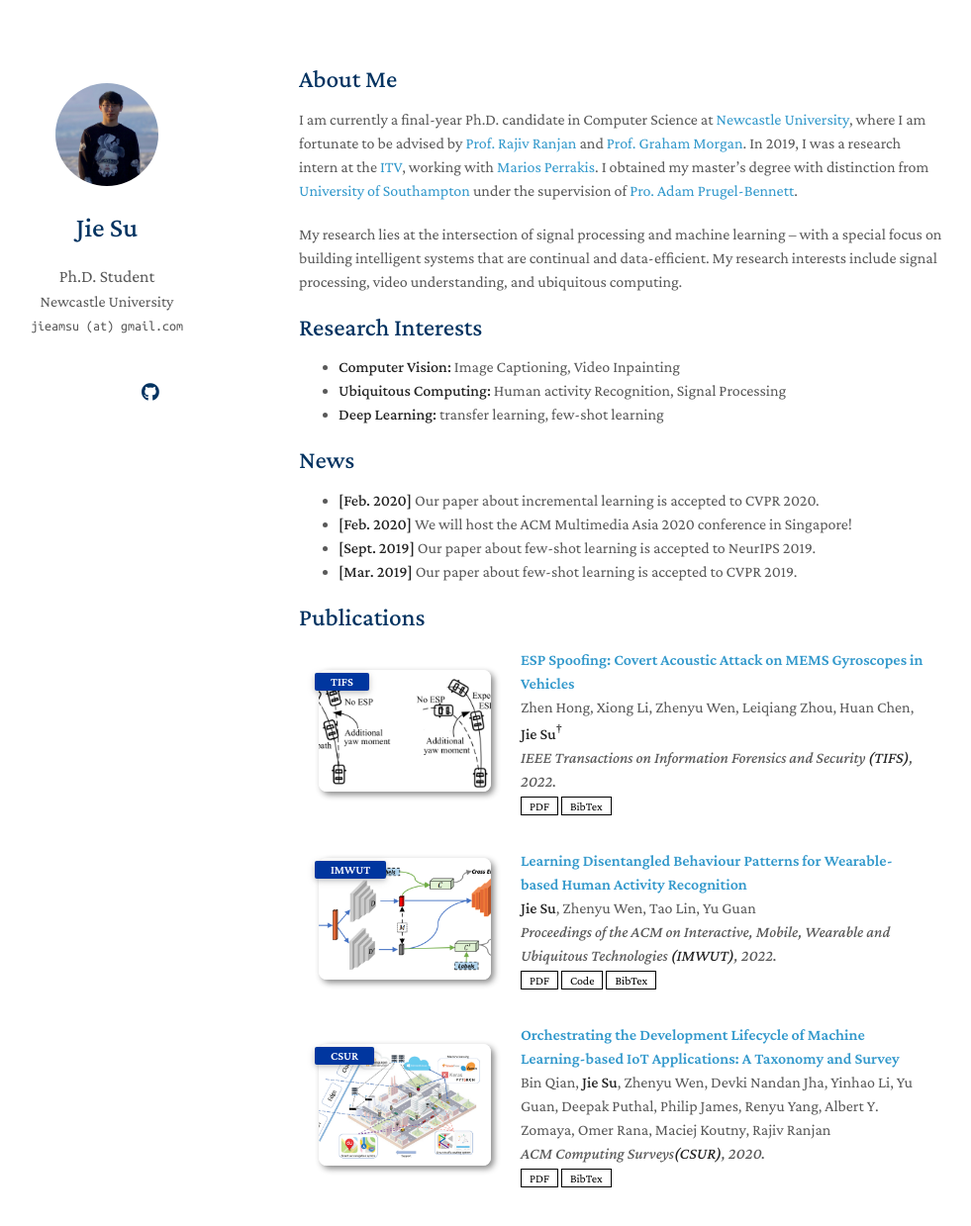
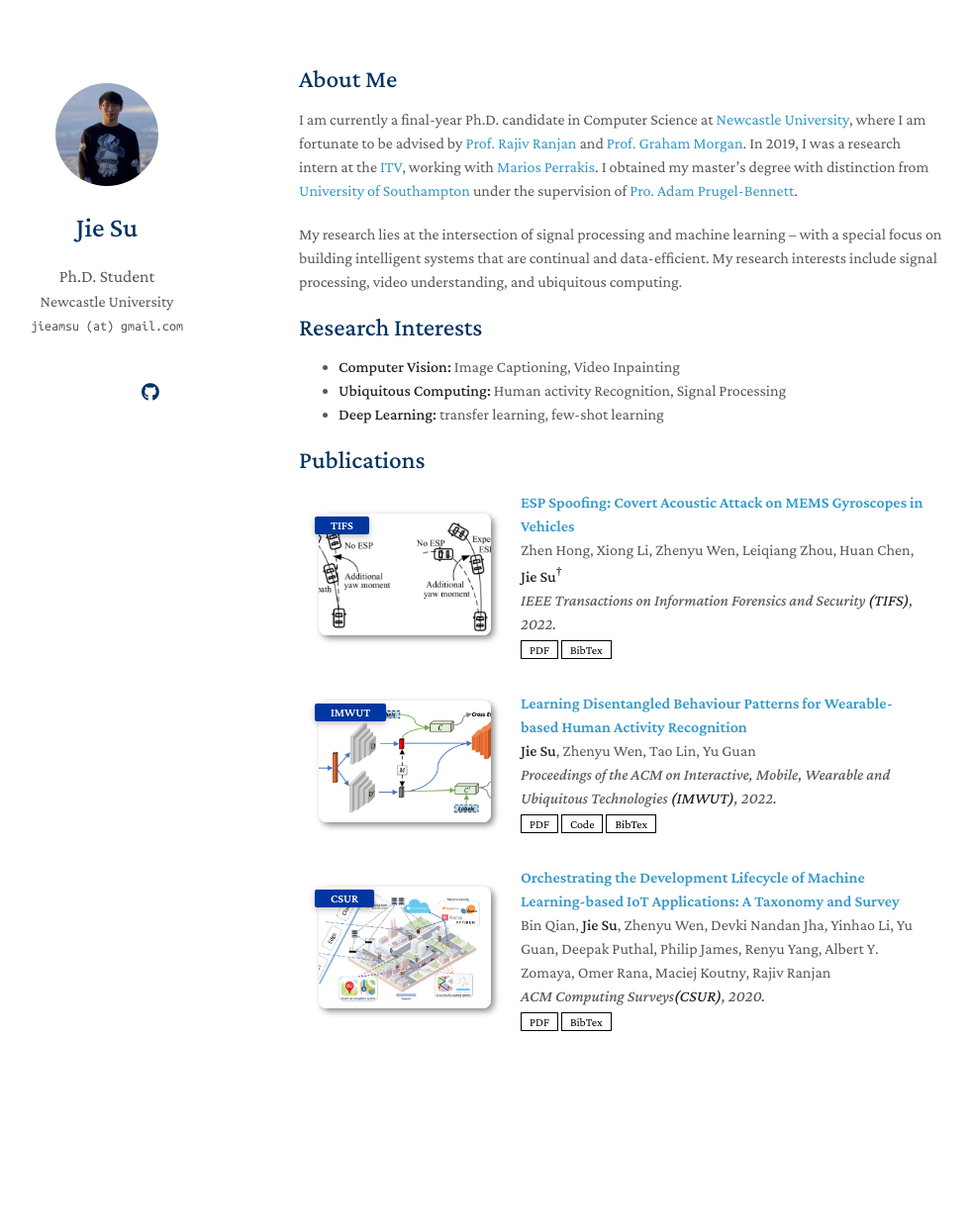
Before and after one commit to Jie-su/Jie-su.github.io, a Jekyll site: the page built from index.md, in a window 1280 px wide and 1328 px high. Shown: the top 1239 px of the window at 99% size, without its empty margins (168-1149 px from the left). Built offline with Jekyll 4.4.1, drawn with Linux system fonts in a browser that asks for light colours; nearby versions of some CDN libraries; a style sheet for code colours, icons or effects is not loaded; our own code applies the rules of GitHub Pages for plain Markdown files.

Commit message:
update paper

```diff
--- a/index.md
+++ b/index.md
@@ -14,12 +14,12 @@ My research lies at the intersection of signal processing and machine learning
 - **Ubiquitous Computing:** Human activity Recognition, Signal Processing
 - **Deep Learning:** transfer learning, few-shot learning
 
-## News
+<!-- ## News
 
 - **[Feb. 2020]** Our paper about incremental learning is accepted to CVPR 2020.
-- **[Feb. 2020]** We will host the ACM Multimedia Asia 2020 conference in Singapore!
-- **[Sept. 2019]** Our paper about few-shot learning is accepted to NeurIPS 2019.
-- **[Mar. 2019]** Our paper about few-shot learning is accepted to CVPR 2019.
+- **[Feb. 2022]** We will host the ACM Multimedia Asia 2020 conference in Singapore!
+- **[Sept. 2022]** Our paper about few-shot learning is accepted to NeurIPS 2019.
+- **[Mar. 2020]** Our paper about few-shot learning is accepted to CVPR 2019. -->
 
 {% include_relative _includes/publications.md %}
 
```
